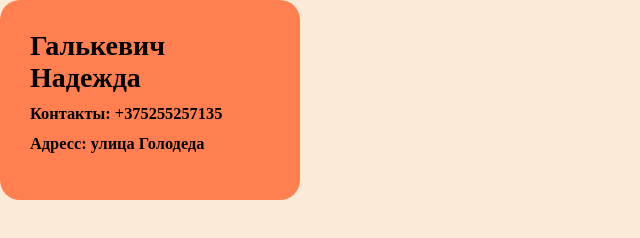
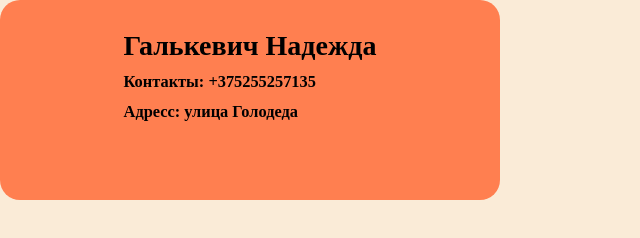
Before and after one commit to Halkevich/rsschool-cv, a plain HTML site: page index.html in a window 1280 px wide. Shown: the whole page, without its empty margins (0-640 px from the left). Drawn offline with Linux system fonts and the light colour scheme.

Commit message:
feat: add style

```diff
--- a/style.css
+++ b/style.css
@@ -12,7 +12,9 @@ body {
 }
 
 .container {
-    width: 300px;
+    display: flex;
+    justify-content: space-around;
+    max-width: 500px;
     height: 200px;
     padding: 20px;
     background-color: coral;
```
